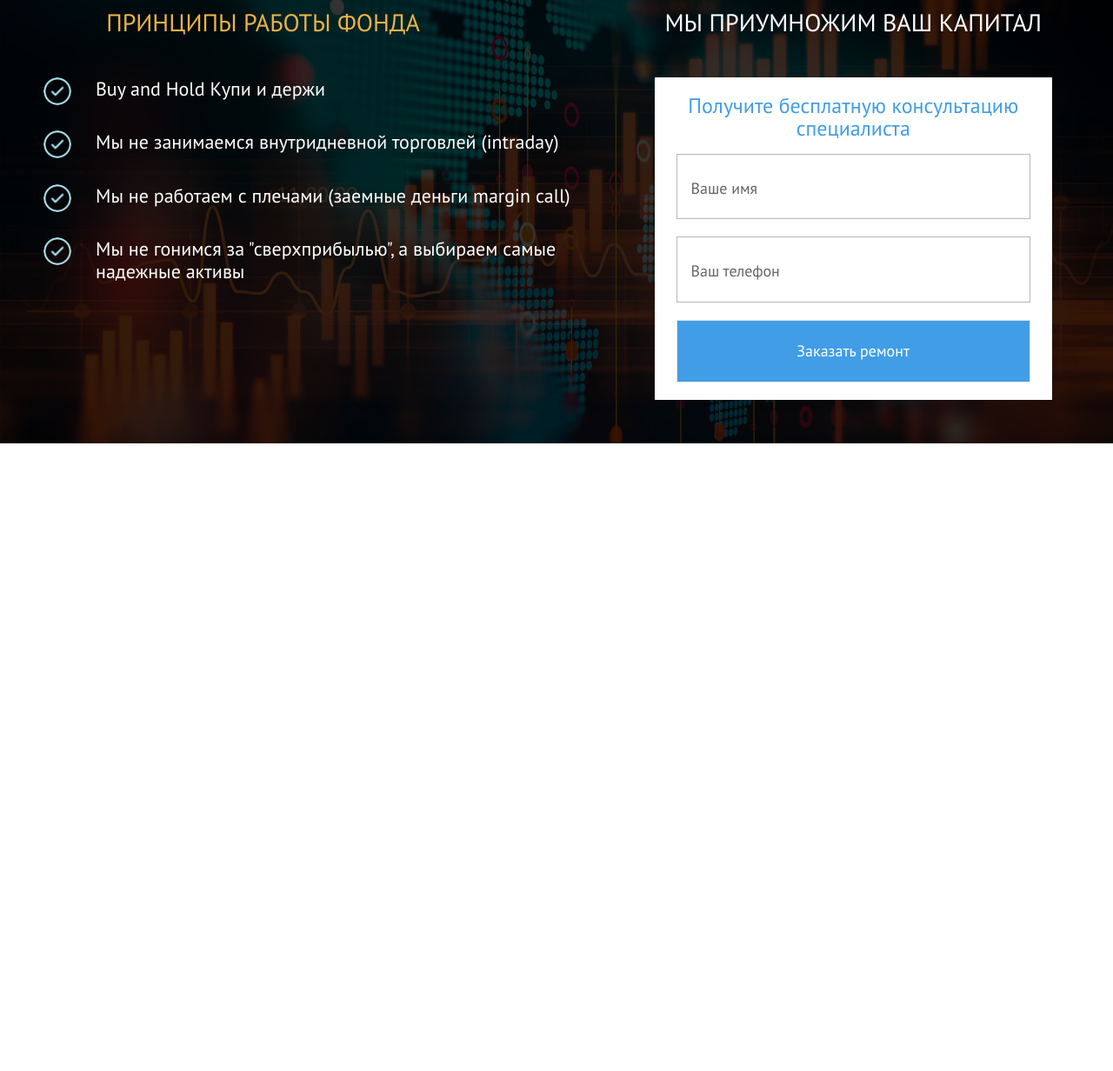
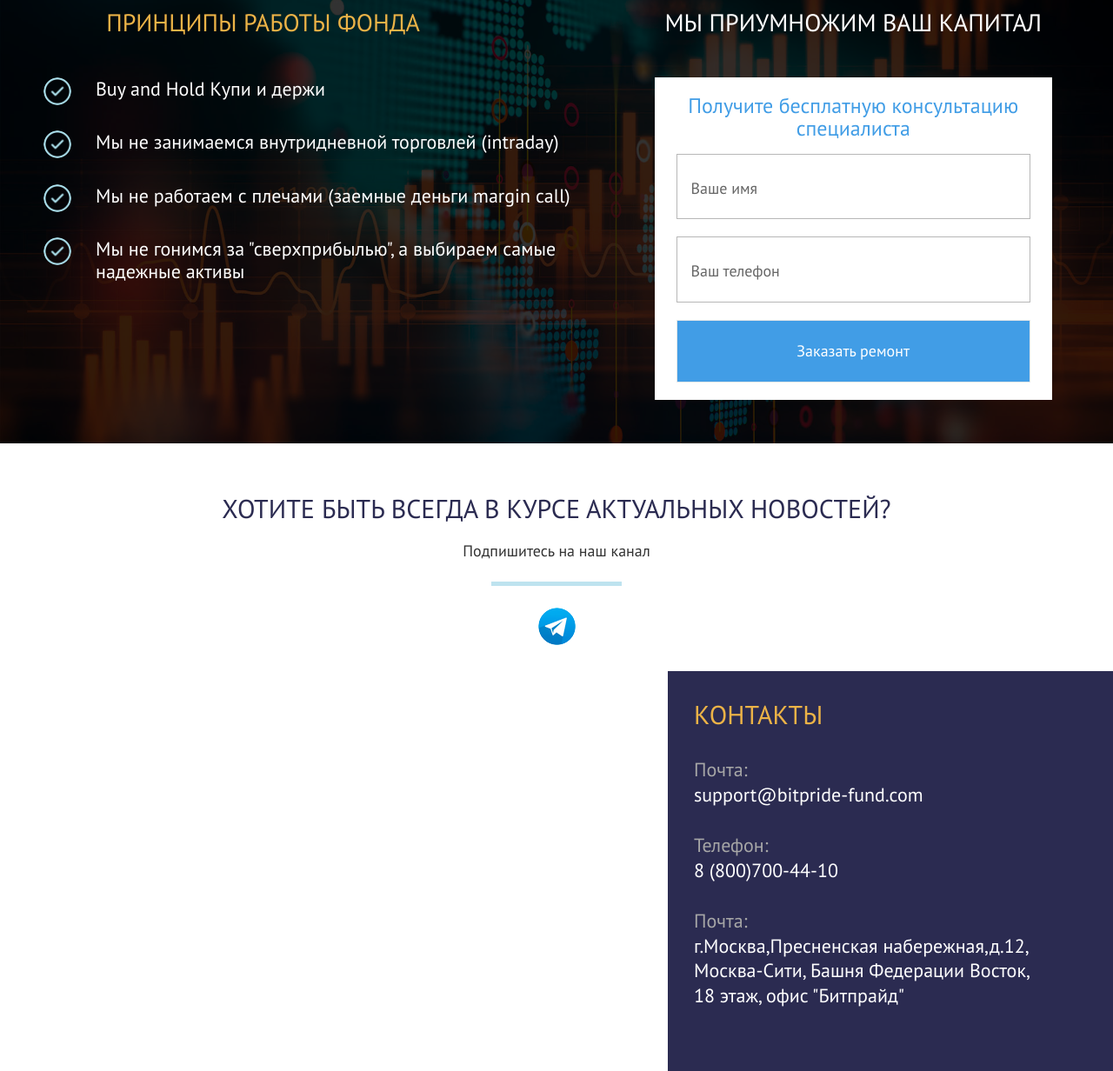
Before and after one commit to AlexKobiliansky/bitPride, a website: page app/index.html in a window 1280 px wide. Shown: the part 4242-5474 px from the top of the page at 87% size. Before the commit the page ends 4752 px from the top, so only its background shows below. Drawn offline with Linux system fonts and the light colour scheme.

Commit message:
s-contacts section complete

```diff
--- a/app/index.html
+++ b/app/index.html
@@ -398,13 +398,51 @@
 					</label>
 
 					<button type="submit" class="form-btn btn-blue">Заказать ремонт</button>
-
-
-
 				</form>
 
 			</div>
+		</div>
+	</div>
+</section>
 
+<section class="s-contacts">
+	<div class="container">
+		<div class="section-title">
+			ХОТИТЕ БЫТЬ ВСЕГДА В КУРСЕ АКТУАЛЬНЫХ НОВОСТЕЙ?
+		</div>
+		<div class="contacts-desc">
+			<p>Подпишитесь на наш канал</p>
+		</div>
+
+		<a href="#0" class="telegram"><img src="img/icons/telegram-icon.png" alt="telegram"></a>
+	</div>
+	<div class="contacts-content">
+		<div class="map">
+			<script type="text/javascript" charset="utf-8" async src="https://api-maps.yandex.ru/services/constructor/1.0/js/?um=constructor%3Ab0afe98cbd2b72dcf3fe37a2ab5c9ad8929b4d4f7e3eaec161b8a5af9a8c5f00&amp;width=100%25&amp;height=460&amp;lang=ru_UA&amp;scroll=true"></script>
+		</div>
+		<div class="contact-data">
+			<div class="title">
+				КОНТАКТЫ
+			</div>
+
+			<div class="contact-item">
+				<div class="data">Почта:</div>
+				<div class="value">support@bitpride-fund.com</div>
+			</div>
+
+			<div class="contact-item">
+				<div class="data">Телефон:</div>
+				<div class="value">8 (800)700-44-10</div>
+			</div>
+
+			<div class="contact-item">
+				<div class="data">Почта:</div>
+				<div class="value">
+					<p>г.Москва,Пресненская набережная,д.12,</p>
+					<p>Москва-Сити, Башня Федерации Восток,</p>
+					<p>18 этаж, офис "Битпрайд"</p>
+				</div>
+			</div>
 		</div>
 	</div>
 </section>
--- a/app/sass/base/_general.sass
+++ b/app/sass/base/_general.sass
@@ -118,6 +118,11 @@ a, a:active, a:focus, a:hover
   text-align: center
   background-color: $accent-blue
   border: 1px solid #e7e7e7
+  +mt(.4s)
+  box-shadow: 3px 3px 3px transparent
+  &:hover
+    background-color: darken($accent-blue, 10%)
+    box-shadow: 3px 3px 3px darken(#e7e7e7, 20%)
 
 .form-btn
   width: 100%
--- a/app/sass/base/_media.sass
+++ b/app/sass/base/_media.sass
@@ -4,6 +4,8 @@
 
 /* Large Devices, Wide Screens */
 @media only screen and (max-width : 1200px)
+
+
 
   .alg-desc
     padding: 0
@@ -38,6 +40,11 @@
 /* Medium Devices, Desktops */
 @media only screen and (max-width : 992px)
 
+  .contacts-content
+    .contact-data
+      .contact-item
+        font-size: 18px
+
   .alg-desc
     padding: 0 10px
 
@@ -67,6 +74,14 @@
 
 /* Small Devices, Tablets */
 @media only screen and (max-width : 768px)
+
+  .contacts-content
+    display: block
+    .map
+      width: 100%
+    .contact-data
+      width: 100%
+      text-align: left
 
   .s-principes
     ul
--- /dev/null
+++ b/app/sass/layout/_s-contacts.sass
@@ -0,0 +1,36 @@
+.s-contacts
+  padding-bottom: 0
+  .section-title
+    margin-bottom: 10px
+    &:after
+      bottom: -65px
+  .contacts-desc
+    text-align: center
+  .telegram
+    display: block
+    text-align: center
+    margin-top: 50px
+
+.contacts-content
+  display: flex
+  line-height: 1.3
+  margin-top: 30px
+  .map
+    width: 60%
+  .contact-data
+    padding: 30px
+    width: 40%
+    height: 460px
+    background-color: $accent-purple
+    .title
+      font-size: 30px
+      color: $accent-orange
+      margin-bottom: 30px
+    .contact-item
+      margin-bottom: 30px
+      font-size: 22px
+      line-height: 1.3
+      .data
+        color: #a7a7a7
+      .value
+        color: #fff
--- a/app/sass/main.sass
+++ b/app/sass/main.sass
@@ -13,6 +13,7 @@
 @import layout/s-algorithm
 @import layout/s-referal
 @import layout/s-principes
+@import layout/s-contacts
 @import layout/footer
 
 
```
Also changed, not shown: app/css/main.min.css.
